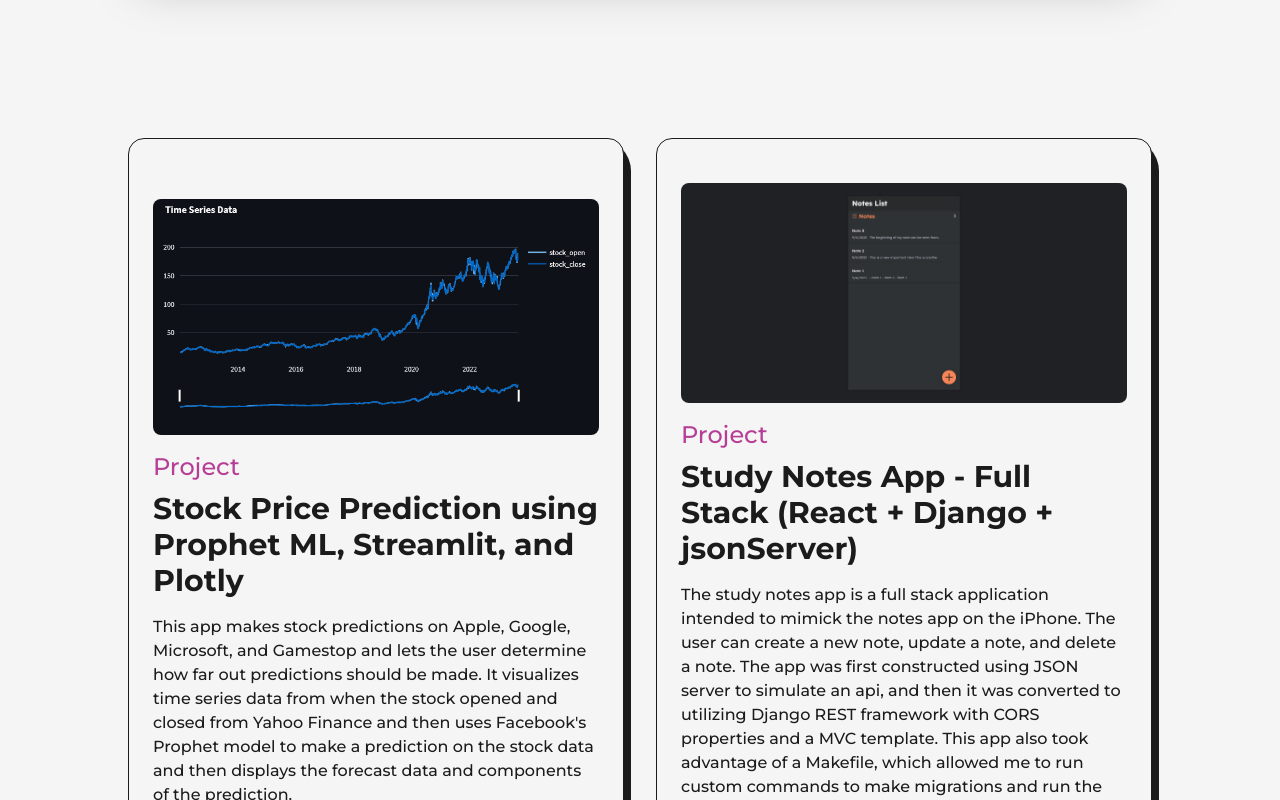
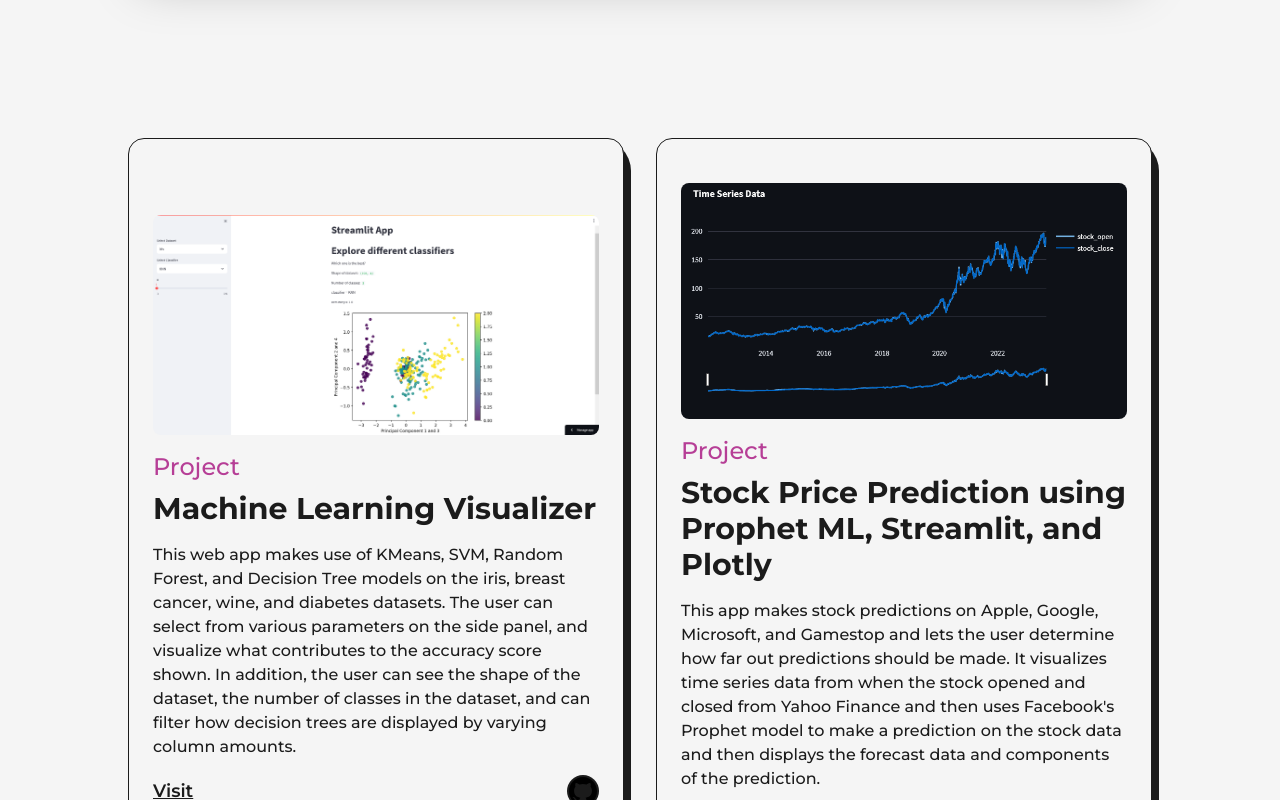
Before and after one commit to williamcaseylucas/williamcaseylucas.github.io, a Next.js app: page /projects in a window 1280 px wide. Shown: the part 1380-2180 px from the top of the page. Built offline with nearby package versions, Linux system fonts and the light colour scheme.

Commit message:
updated new project

```diff
--- a/src/pages/projects.jsx
+++ b/src/pages/projects.jsx
@@ -22,6 +22,7 @@ import fuelEconomyProject from "public/images/projects/Fuel-Economy.jpg";
 import machineLearningProject from "public/images/projects/machine-learning-project.png";
 import towerDefenseProject from "public/images/projects/tower-defense.png";
 import prophet_stock_prediction from "public/images/projects/ml/streamlit_stock_prediction_prophet.png";
+import sklearn_streamlit_visualizer from "public/images/projects/ml/sklearn_streamlit_visualizer.png";
 
 const FramerImage = motion(Image);
 const FeaturedProject = ({
@@ -329,6 +330,17 @@ const projects = () => {
                 images={attendance_tracker}
               />
             </div>
+            {/* Streamlit app Sklearn */}
+            <div className="md:col-span-6 col-span-12 mb-10">
+              <Project
+                type="Project"
+                title="Machine Learning Visualizer"
+                summary="This web app makes use of KMeans, SVM, Random Forest, and Decision Tree models on the iris, breast cancer, wine, and diabetes datasets. The user can select from various parameters on the side panel, and visualize what contributes to the accuracy score shown. In addition, the user can see the shape of the dataset, the number of classes in the dataset, and can filter how decision trees are displayed by varying column amounts."
+                img={sklearn_streamlit_visualizer}
+                link="https://appscikitlearnbasic.streamlit.app/"
+                github="https://github.com/williamcaseylucas/streamlit_scikit_learn_basic"
+              />
+            </div>
             {/* Streamlit app prophet */}
             <div className="md:col-span-6 col-span-12 mb-10">
               <Project
@@ -336,7 +348,7 @@ const projects = () => {
                 title="Stock Price Prediction using Prophet ML, Streamlit, and Plotly"
                 summary="This app makes stock predictions on Apple, Google, Microsoft, and Gamestop and lets the user determine how far out predictions should be made. It visualizes time series data from when the stock opened and closed from Yahoo Finance and then uses Facebook's Prophet model to make a prediction on the stock data and then displays the forecast data and components of the prediction."
                 img={prophet_stock_prediction}
-                link="https://stockforecastappappprophet-eemu7z2kokemct3psm9zg7.streamlit.app/"
+                link="https://stockforecastappappprophet.streamlit.app/"
                 github="https://github.com/williamcaseylucas/stock_forecast_app_streamlit_prophet"
               />
             </div>
```
Also changed, not shown: public/images/projects/ml/sklearn_streamlit_visualizer.png (added), 1 other file (tests, documents, lock files or other folders).
